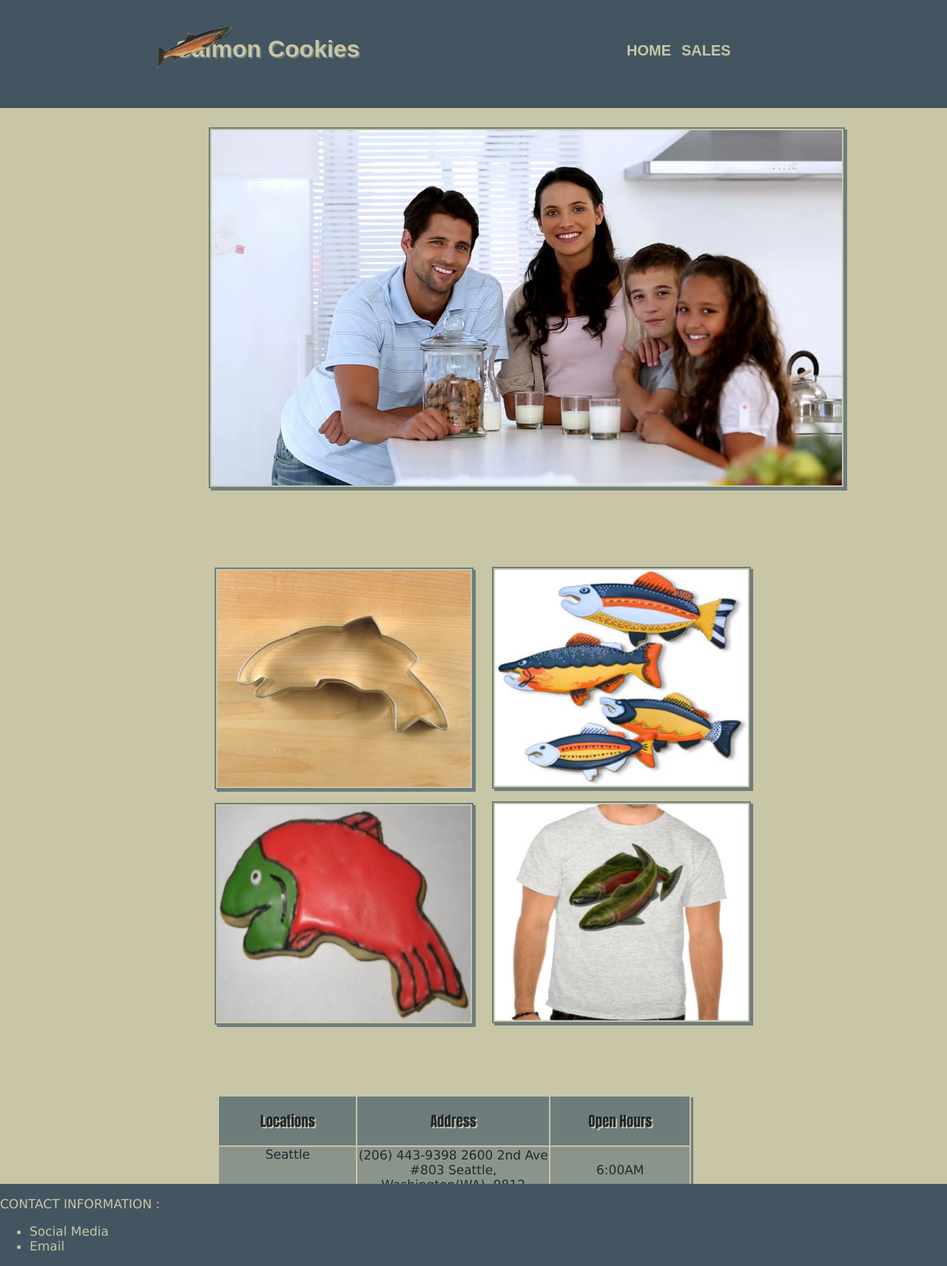
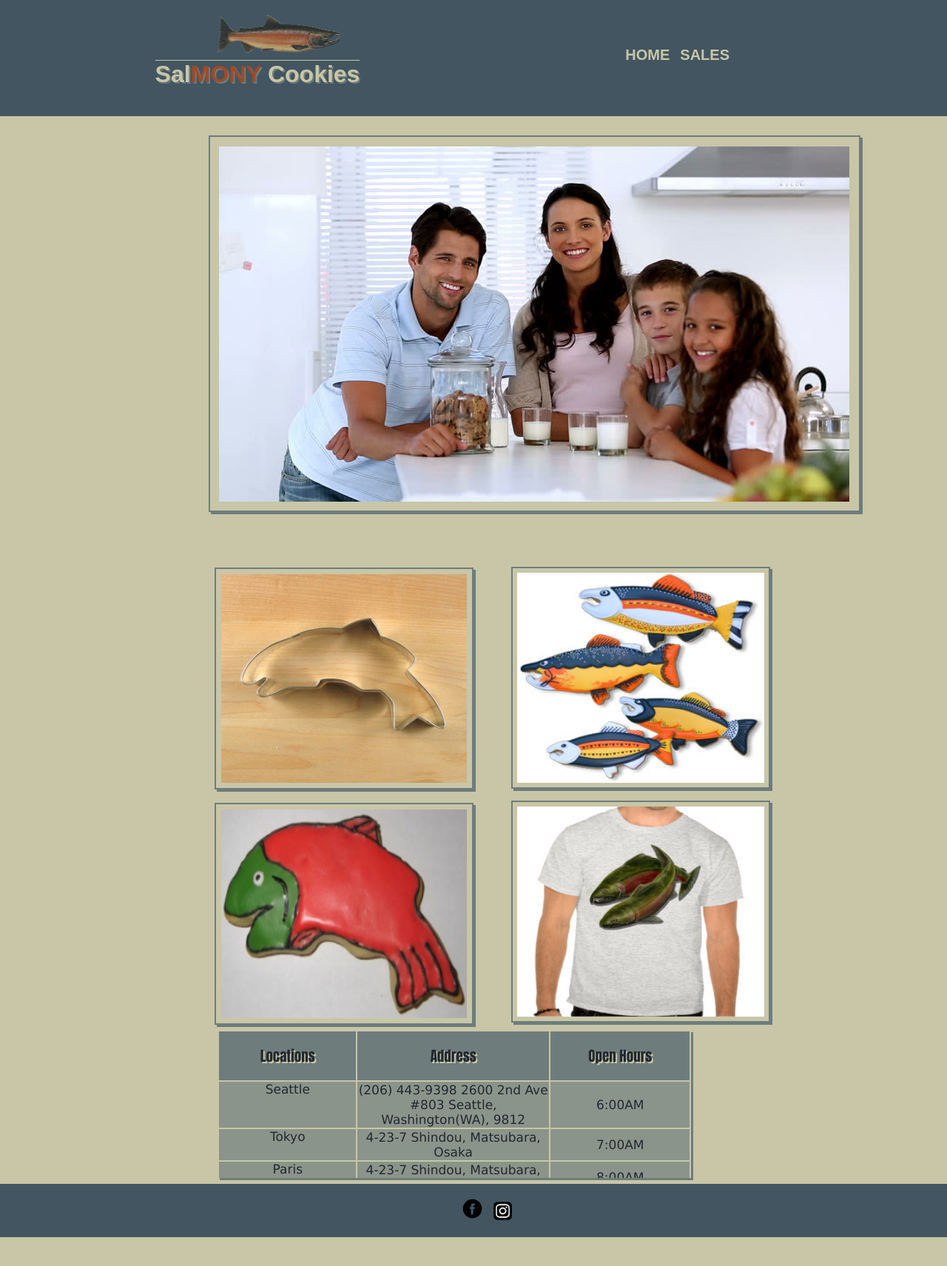
Before and after one commit to Miral-Alabdullah/cookie-stand, a plain HTML site: page index.html in a window 1280 px wide. Shown: the whole page at 74% size. After the commit the page ends 1672 px from the top, so only its background shows below. Drawn offline with Linux system fonts and the light colour scheme.

Commit message:
Edit the css and add some more

```diff
--- a/CSS/style.css
+++ b/CSS/style.css
@@ -1,29 +1,32 @@
-
-
 *{
     box-sizing: border-box;
 }
 header {
-    padding: 20px;
+    padding: 2%;
     background-color: #435560;
     position: relative;
 }
 .image {
-    width: 10%;
-    transform: skewY(-22deg);
-    padding-top: 2%;
+    width: 15%;
+    /* transform: skewY(-22deg); */
+    padding-top: 1%;
     padding-left: 2%;
     position: absolute;
-    left: 14.5%;
-    bottom: 47%;
+    left: 21%;
+    bottom: 54%;
+    opacity: 0.8;
 }
 h1{
     position: absolute;
-    top: 18%;
+    top: 38%;
     right: 62%;
     color: #c8c6a7;
     text-shadow: 2px 2px #6e7c7c;
     font-family: Arial, Helvetica, sans-serif;
+    border-top: 1px solid #c8c6a7;
+}
+#color{
+    color: #a04927;
 }
 header nav ul {
     height: 35%;
@@ -46,59 +49,60 @@ header nav ul li a {
     font-family: Arial, Helvetica, sans-serif;
     font-weight: bold;
 }
+a:hover{
+    background-color: #c8c6a7;
+    color: #435560;
+}
 body {
     background-color: #c8c6a7;
     margin:0%;
 }
-
 section {
     position: relative;
 }
-
 #sec1{
     position: absolute;
     left: 20%;
     top: 50%;
     margin: 2%;
     border: 2px solid #6e7c7c;
-    padding: 2px;
+    padding: 1%;
     box-shadow: 3px 3px #6e7c7c;
 }
-
 #section2 {
     position: absolute;
     top: 95%;
     left: 22.1%;
 }
-#section3 {
+.section3 {
     position: absolute;
     top: 95%;
-    left: 51.5%;
+    left: 53.5%;
 }
-
 .card{
+    position: relative;
     width: 350px;
     height: 300px;
     margin: 1%;
     border: 2px solid #6e7c7c;
-    padding: 2px;
+    padding: 1%;
     box-shadow: 3px 3px #6e7c7c;
 }
-
+img:hover {
+    opacity: 0.3;
+  }
 #tableCheck{
     position: absolute;
-    top: 185%;
+    top: 174%;
     left: 23%;
     overflow: scroll;
-    height: 15%;
+    height: 25%;
     width: 50%;
     box-shadow: 3px 3px #6e7c7c;
 }
-
 table {
     font-family: Impact, Haettenschweiler, 'Arial Narrow Bold', sans-serif;
 }
-
 #tHeading {
     padding: 3%;
     width: 10%;
@@ -125,3 +129,21 @@ footer {
     font-size: 17px;
     font-family: Verdana, Geneva, Tahoma, sans-serif;
 }
+
+footer ul li {
+    text-align: center;
+    text-decoration: none;
+    list-style: none;
+    top: 30%;
+    left: 10%;
+    color: #c8c6a7;
+    font-size: 20px;
+    font-family: Arial, Helvetica, sans-serif;
+    font-weight: bold;
+}
+footer ul li img {
+    width: 2.7%;
+}
+.check{
+    width: 3%
+}
--- a/CSS/style1.css
+++ b/CSS/style1.css
@@ -1,28 +1,31 @@
-
 *{
     box-sizing: border-box;
 }
 header {
-    padding: 20px;
+    padding: 2%;
     background-color: #435560;
     position: relative;
 }
 .image {
-    width: 10%;
-    transform: skewY(-22deg);
-    padding-top: 2%;
+    width: 15%;
+    padding-top: 1%;
     padding-left: 2%;
     position: absolute;
-    left: 15%;
-    bottom: 47%;
+    left: 21%;
+    bottom: 54%;
+    opacity: 0.8;
 }
 h1{
     position: absolute;
-    top: 18%;
+    top: 38%;
     right: 62%;
     color: #c8c6a7;
     text-shadow: 2px 2px #6e7c7c;
     font-family: Arial, Helvetica, sans-serif;
+    border-top: 1px solid #c8c6a7;
+}
+#color{
+    color: #a04927;
 }
 header nav ul {
     height: 35%;
@@ -45,6 +48,10 @@ header nav ul li a {
     font-family: Arial, Helvetica, sans-serif;
     font-weight: bold;
 }
+a:hover{
+    background-color: #c8c6a7;
+    color: #435560;
+}
 body {
     background-color: #c8c6a7;
     margin:0%;
@@ -52,22 +59,24 @@ body {
 table {
     padding-left: 4%;
     padding-top: 10%;
+    width: 25%;
 }
-
 table th {
     background-color:  #6e7c7c;
     text-align: center;
     color: #222831;
     font-size: 25px;
+    padding-right: 2%;
+    width: 40%;
 }
-
 table tr td {
     text-align: center;
     padding-top: 2%;
     border: 1px solid #6e7c7c;
     font-size: 18px;
+    padding-right: 2%;
+    width: 40%;
 }
-
 footer {
     background-color: #435560;
     position: absolute;
@@ -77,3 +86,23 @@ footer {
     font-size: 17px;
     font-family: Verdana, Geneva, Tahoma, sans-serif;
 }
+footer ul li {
+    text-align: center;
+    text-decoration: none;
+    list-style: none;
+    top: 30%;
+    left: 10%;
+    color: #c8c6a7;
+    font-size: 20px;
+    font-family: Arial, Helvetica, sans-serif;
+    font-weight: bold;
+}
+footer ul li img {
+    width: 2.7%;
+}
+.check{
+    width: 3%
+}
+img:hover {
+    opacity: 0.3;
+}
--- a/Js/app.js
+++ b/Js/app.js
@@ -2,7 +2,6 @@
 
 
 let total;
-let result;
 let main = document.getElementById('cookie');
 let table = document.createElement('table');
 main.appendChild(table);
--- a/Js/app2.js
+++ b/Js/app2.js
@@ -35,7 +35,7 @@ fourthCard.setAttribute('src', 'img/frosted-cookie.jpg');
 
 
 let thirdSection = document.createElement('section');
-thirdSection.setAttribute('id', 'section3');
+thirdSection.setAttribute('class', 'section3');
 home.appendChild(thirdSection);
 let secondCard = document.createElement('img');
 secondCard.setAttribute('class', 'card');
--- a/index.html
+++ b/index.html
@@ -10,7 +10,7 @@
 </head>
 <body>
     <header>
-        <h1>Salmon Cookies</h1>
+        <h1>Sal<span id="color">MONY</span> Cookies</h1>
         <img src="img/salmon.png" alt="salmon.png" class="image">
         <nav>
             <ul>
@@ -23,16 +23,14 @@
 
     <main id="section">
 
+
     </main>
 
     <footer>
-        <p>
-            CONTACT INFORMATION :
             <ul>
-                <li>Social Media</li>
-                <li>Email</li>
+                <li><img src="img/logo-facebook-512.webp" alt="facebook">
+                    <img src="img/8a770507298d728a1e3e039a0507dd8e.png" alt="instagram" class="check"> </li>
             </ul>
-        </p>
     </footer>
 
     <script src="Js/app2.js"></script>
```
Also changed, not shown: sales.html (+4 -7 lines), img/8a770507298d728a1e3e039a0507dd8e.png (added), img/logo-facebook-512.webp (added).
